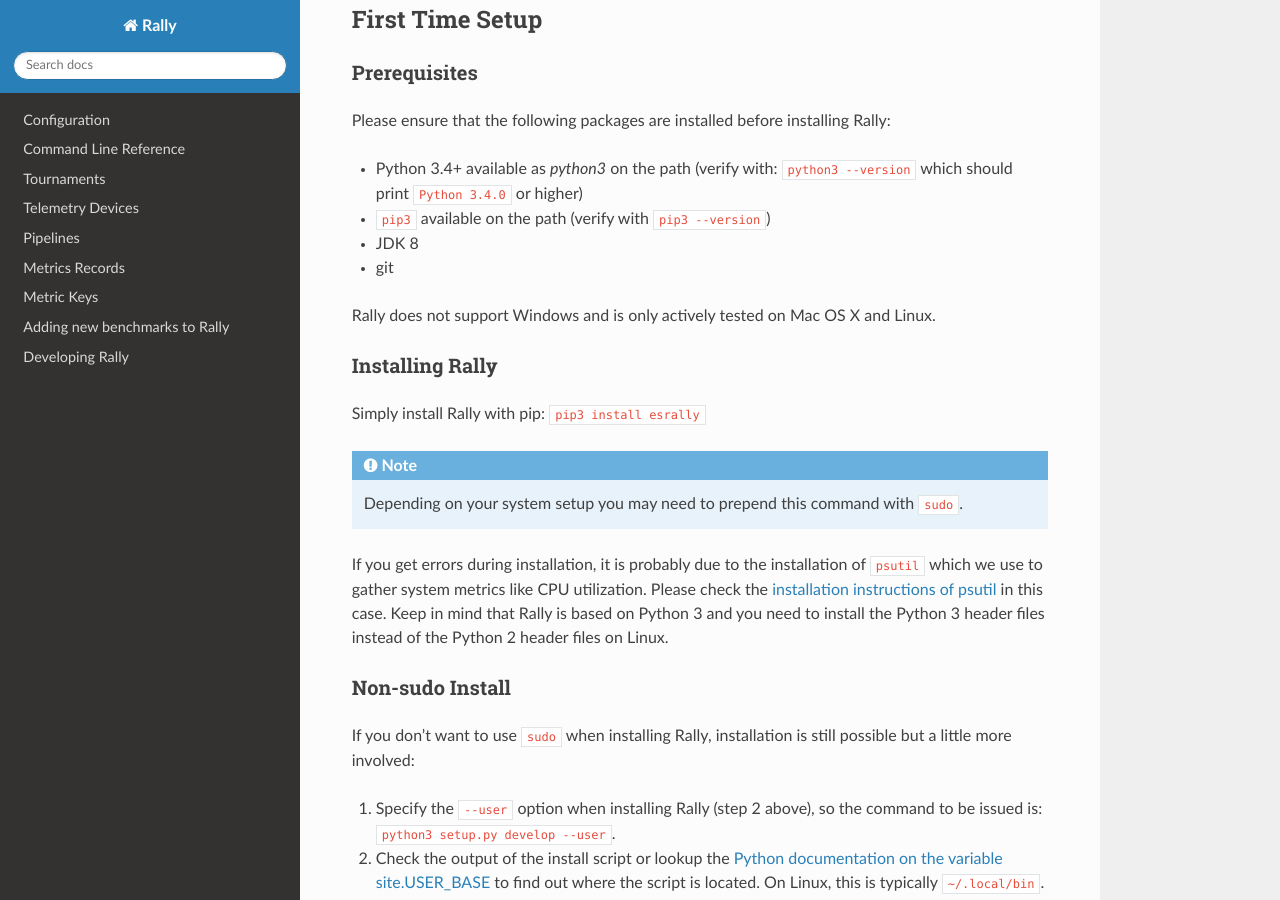
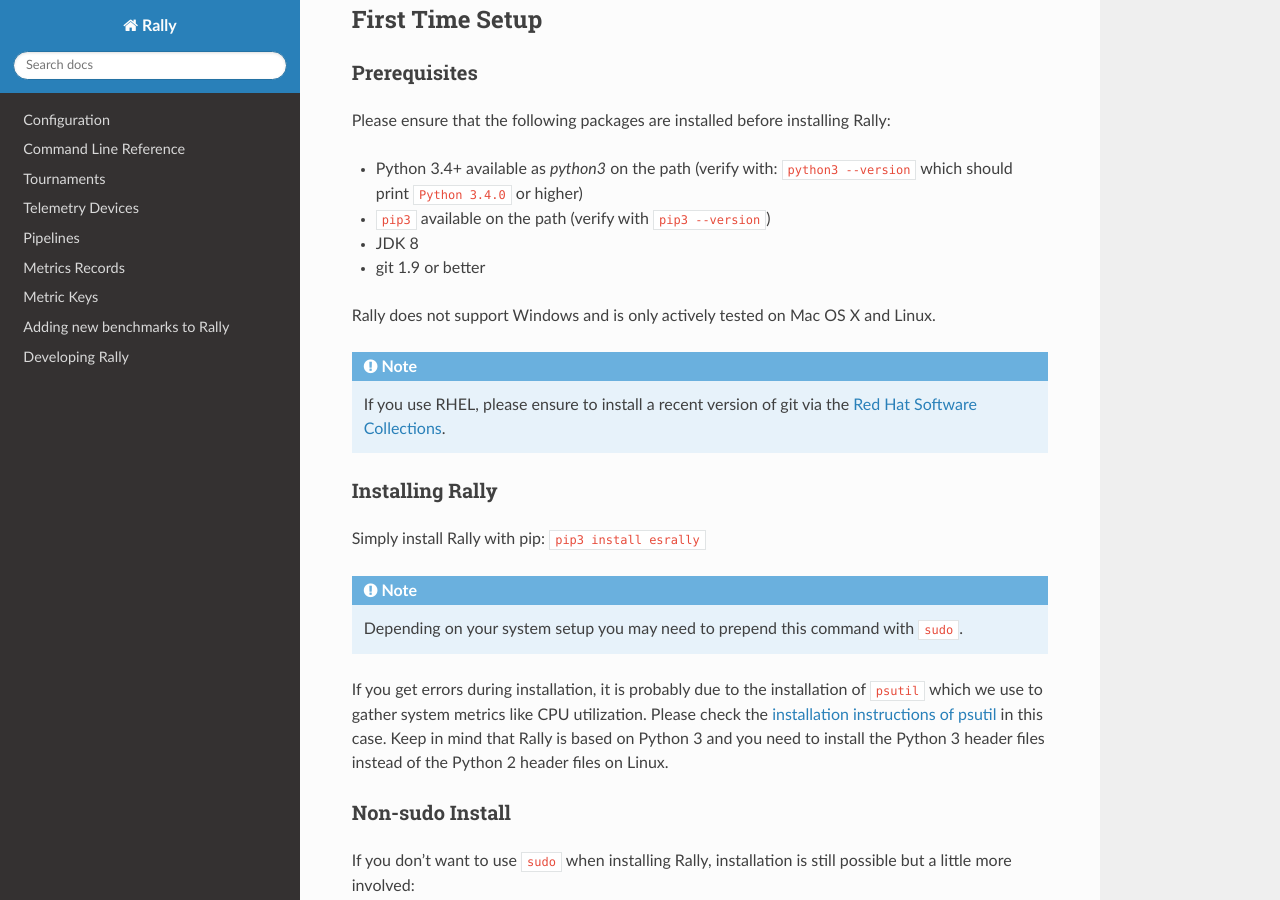
Before and after one commit to elastic/rally, a Sphinx documentation site: the page built from docs/index.rst, in a window 1280 px wide and 900 px high, scrolled down 597 px. Built offline with Sphinx 7.4.7 and the Read the Docs theme 2.0.0, drawn with Linux system fonts in a browser that asks for light colours.

Commit message:
Document hint for git installation on RHEL

```diff
--- a/docs/index.rst
+++ b/docs/index.rst
@@ -24,9 +24,14 @@
 * Python 3.4+ available as `python3` on the path (verify with: ``python3 --version`` which should print ``Python 3.4.0`` or higher)
 * ``pip3`` available on the path (verify with ``pip3 --version``)
 * JDK 8
-* git
+* git 1.9 or better
 
 Rally does not support Windows and is only actively tested on Mac OS X and Linux.
+
+.. note::
+
+   If you use RHEL, please ensure to install a recent version of git via the `Red Hat Software Collections <https://www.softwarecollections.org/en/scls/rhscl/git19/>`_.
+
 
 Installing Rally
 ~~~~~~~~~~~~~~~~
```
